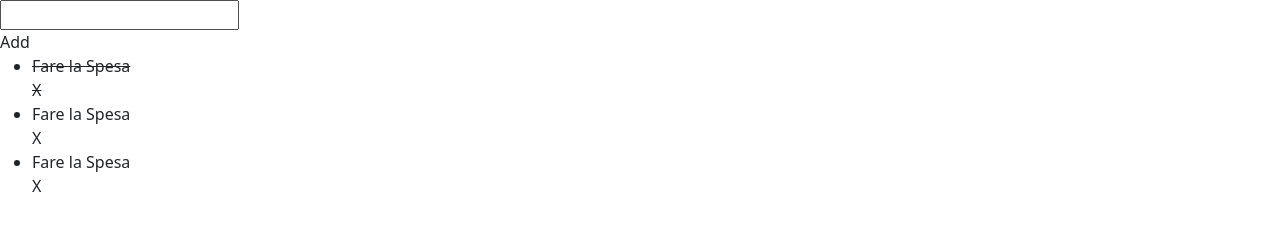
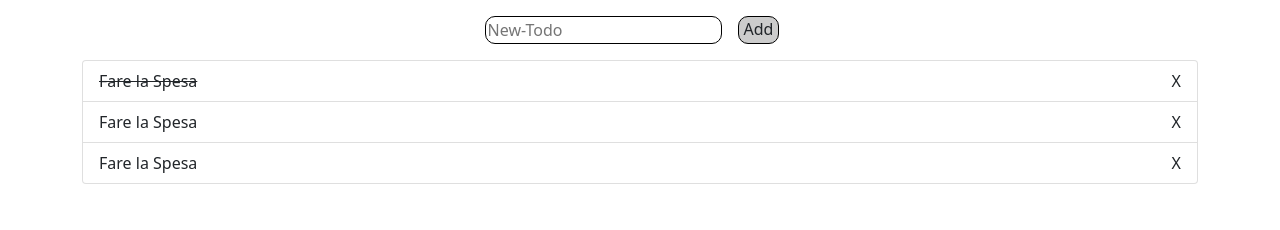
Before and after one commit to ThubeesanKugathas/vue-todolist, a plain HTML site: page index.html in a window 1280 px wide. Drawn offline with nearby package versions, Linux system fonts and the light colour scheme.

Commit message:
html/css styling

```diff
--- a/css/style.css
+++ b/css/style.css
@@ -1,3 +1,15 @@
-.ms_done {
+.ms_done span:first-child {
     text-decoration: line-through;
 }
+
+.ms_add-input {
+    border: 1px solid #000;
+    border-radius: 10px;
+}
+
+.ms_add-button {
+    background-color: #ccc;
+    border: 1px solid #000;
+    padding: 0 5px ;
+    border-radius: 10px;
+}
--- a/index.html
+++ b/index.html
@@ -13,15 +13,20 @@
 <body>
     <div id="app">
 
-        <input v-model="temporaryInputTodo.testo" @keyup.enter="addTodo">
-        <div @click="addTodo">Add</div>
-        <div>
-            <ul>
-                <li @click="doneUndone" :class="[item.done === true ? 'ms_done' : '']" v-for="(item, i) in todoList">
-                    {{item.testo}}
-                    <div @click="removeTodo(i)">X</div>
-                </li>
-            </ul>
+        <div class="container">
+            <div class="d-flex justify-content-center my-3">
+                <input class="ms_add-input" placeholder="New-Todo" v-model="temporaryInputTodo.testo" @keyup.enter="addTodo">
+                <span class="mx-3 ms_add-button" @click="addTodo">Add</span>
+            </div>
+            <div>
+                <ul class="list-group">
+                    <li class="list-group-item d-flex justify-content-between" @click="doneUndone" :class="[item.done === true ? 'ms_done' : '']" v-for="(item, i) in todoList">
+                        <span>{{item.testo}}</span>
+                        <span @click="removeTodo(i)">X</span>
+                    </li>
+                </ul>
+            </div>
+
         </div>
 
 
```
